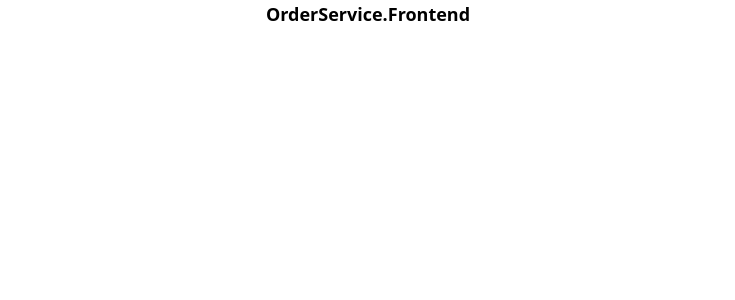
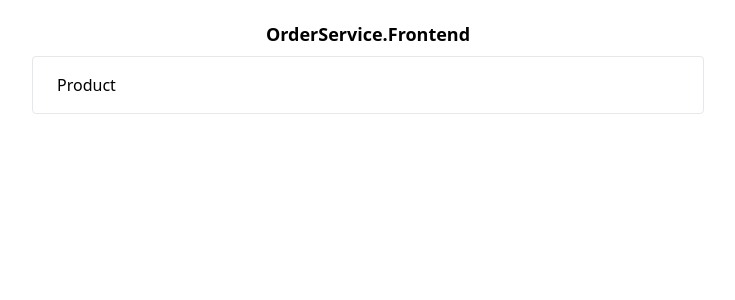
Before and after one commit to Zamk/OrderService, an Angular app in the folder OrderService.Frontend/: page / in a window 1280 px wide. Shown: the top 300 px of the page, without its empty margins (272-1007 px from the left). Built offline with nearby package versions, Linux system fonts and the light colour scheme; no server answers.

Commit message:
Add product component

```diff
--- a/OrderService.Frontend/src/app/app.component.html
+++ b/OrderService.Frontend/src/app/app.component.html
@@ -1 +1,7 @@
-<h1 class="font-bold mb-2 text-center text-lg">{{ title }}</h1>
+<div class="max-w-2xl container mx-auto pt-5">
+    <h1 class="font-bold mb-2 text-center text-lg">{{ title }}</h1>
+    <app-product
+        [product]="products[0]"
+    >
+    </app-product>
+</div>
--- a/OrderService.Frontend/src/app/app.component.ts
+++ b/OrderService.Frontend/src/app/app.component.ts
@@ -1,26 +1,16 @@
 import { HttpClient } from '@angular/common/http';
 import { Component } from '@angular/core';
+import { IProduct } from './models/product';
+import { products as data} from './data/products'
 
 @Component({
   selector: 'app-root',
   templateUrl: './app.component.html',
   styleUrls: ['./app.component.css']
 })
+
 export class AppComponent {
-  public forecasts?: WeatherForecast[];
-
-  constructor(http: HttpClient) {
-    http.get<WeatherForecast[]>('/weatherforecast').subscribe(result => {
-      this.forecasts = result;
-    }, error => console.error(error));
-  }
+  products: IProduct[] = data
 
   title = 'OrderService.Frontend';
 }
-
-interface WeatherForecast {
-  date: string;
-  temperatureC: number;
-  temperatureF: number;
-  summary: string;
-}
--- a/OrderService.Frontend/src/app/app.module.ts
+++ b/OrderService.Frontend/src/app/app.module.ts
@@ -3,10 +3,12 @@ import { NgModule } from '@angular/core';
 import { BrowserModule } from '@angular/platform-browser';
 
 import { AppComponent } from './app.component';
+import { ProductComponent } from './components/product/product.component';
 
 @NgModule({
   declarations: [
-    AppComponent
+    AppComponent,
+    ProductComponent
   ],
   imports: [
     BrowserModule, HttpClientModule
--- /dev/null
+++ b/OrderService.Frontend/src/app/components/product/product.component.html
@@ -0,0 +1,3 @@
+<div class="py-4 px-6 border rounded flex items-center flex-row mb-2">
+    <h2>Product</h2>
+</div>
--- /dev/null
+++ b/OrderService.Frontend/src/app/data/products.ts
@@ -0,0 +1,21 @@
+import { IProduct } from "../models/product";
+
+export const products: IProduct[] = [
+    {
+        "id": 1,
+        "title": "Fjallraven - Foldsack No. 1 Backpack, Fits 15 Laptops",
+        "price": 109.95,
+        "description": "Your perfect pack for everyday use and walks in the forest. Stash your laptop (up to 15 inches) in the padded sleeve, your everyday",
+        "category": "men's clothing",
+        "image": "https://fakestoreapi.com/img/81fPKd-2AYL._AC_SL1500_.jpg",
+    },
+    {
+        "id": 2,
+        "title": "Fjallraven - Foldsack No. 1 Backpack, Fits 15 Laptops",
+        "price": 80,
+        "description": "Your perfect pack for everyday use and walks in the forest. Stash your laptop (up to 15 inches) in the padded sleeve, your everyday",
+        "category": "men's clothing",
+        "image": "https://fakestoreapi.com/img/81fPKd-2AYL._AC_SL1500_.jpg",
+    },
+
+]
--- /dev/null
+++ b/OrderService.Frontend/src/app/models/product.ts
@@ -0,0 +1,8 @@
+export interface IProduct {
+    id: number
+    title: string
+    price: number
+    description: string
+    category: string
+    image: string
+}
--- a/OrderService.Frontend/tsconfig.json
+++ b/OrderService.Frontend/tsconfig.json
@@ -14,6 +14,7 @@
     "declaration": false,
     "downlevelIteration": true,
     "experimentalDecorators": true,
+    "strictPropertyInitialization": false,
     "moduleResolution": "node",
     "importHelpers": true,
     "target": "es2020",
```
Also changed, not shown: OrderService.Frontend/src/app/components/product/product.component.ts (added, +11 -0 lines), 1 other file (tests, documents, lock files or other folders).
